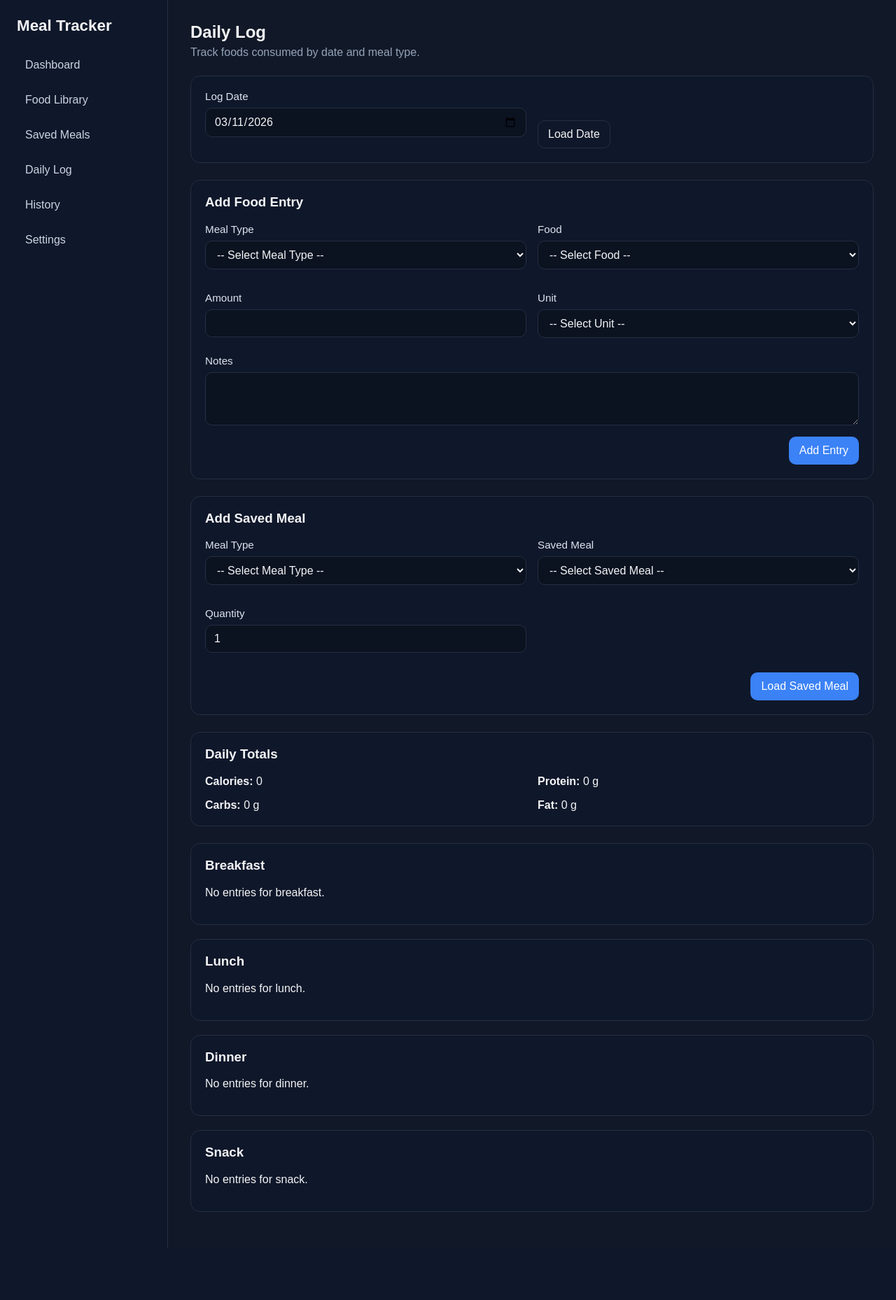
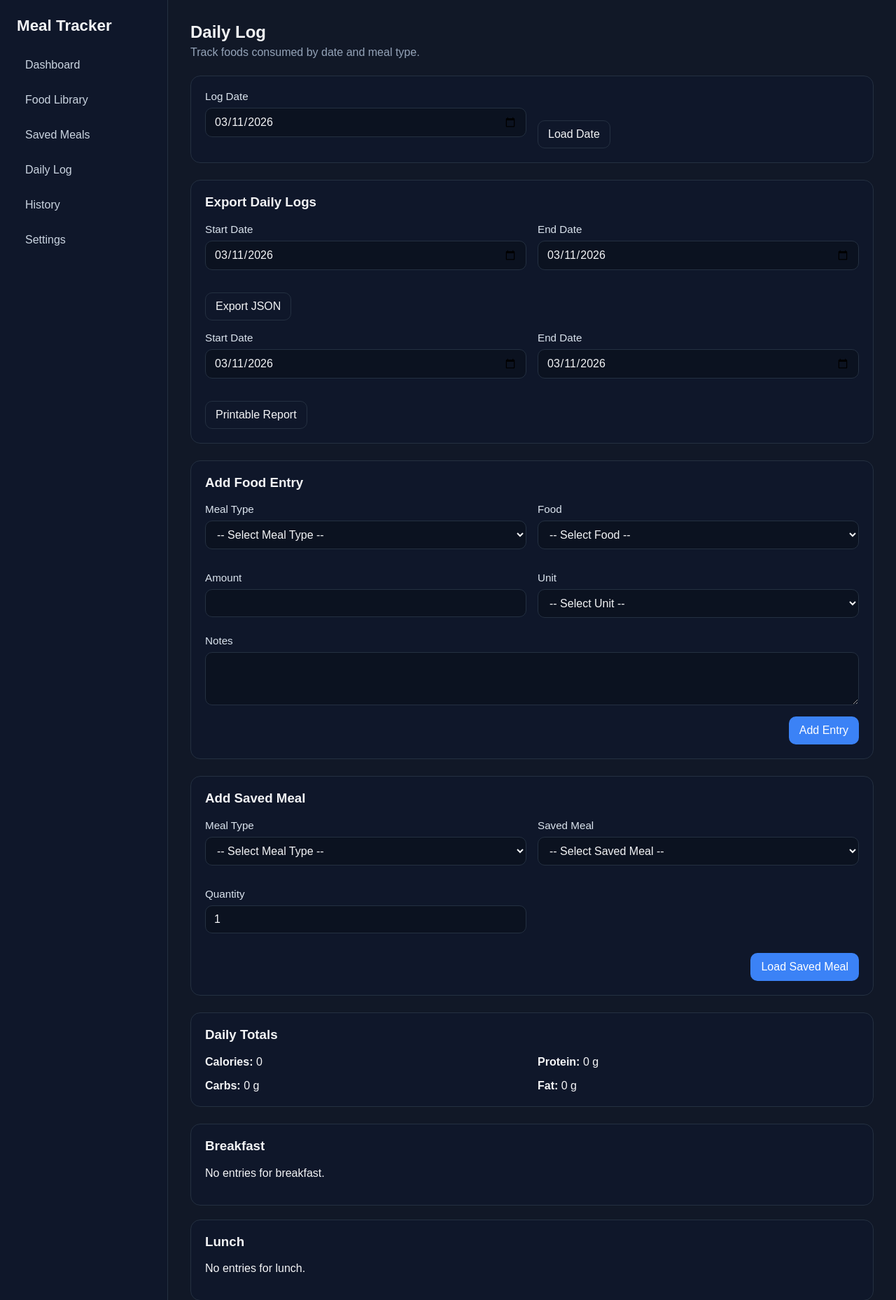
Before and after one commit to ZfId7/meal-tracker, a Flask app: page /daily-log/ in a window 1280 px wide. Shown: the top 1858 px of the page at 70% size. Before the commit the page ends 1784 px from the top, so only its background shows below. Run offline with Flask 3, Linux system fonts and the light colour scheme; data that the repository does not hold is empty.

Commit message:
V1.3 Export tools

```diff
--- a/app/daily_log/routes.py
+++ b/app/daily_log/routes.py
@@ -2,7 +2,7 @@
 
 from datetime import datetime, date
 
-from flask import flash, redirect, render_template, request, url_for
+from flask import flash, jsonify, redirect, render_template, request, url_for
 
 from app.constants import FOOD_UNITS, MEAL_TYPES
 from app.daily_log import daily_log_bp
@@ -85,6 +85,119 @@ def _render_saved_meal_preview(selected_date, meal_type, saved_meal, quantity):
         optional_foods=optional_foods,
     )
 
+def _parse_date_range():
+    entry_date_raw = (request.args.get("entry_date") or "").strip()
+    start_date_raw = (request.args.get("start_date") or "").strip()
+    end_date_raw = (request.args.get("end_date") or "").strip()
+
+    if entry_date_raw:
+        selected = _parse_date(entry_date_raw)
+        return selected, selected
+
+    start_date = _parse_date(start_date_raw) if start_date_raw else date.today()
+    end_date = _parse_date(end_date_raw) if end_date_raw else start_date
+
+    if end_date < start_date:
+        start_date, end_date = end_date, start_date
+
+    return start_date, end_date
+
+
+def _get_entries_for_range(start_date, end_date):
+    return (
+        LogEntry.query
+        .filter(LogEntry.entry_date >= start_date, LogEntry.entry_date <= end_date)
+        .order_by(
+            LogEntry.entry_date.asc(),
+            LogEntry.meal_type.asc(),
+            LogEntry.created_at.asc(),
+        )
+        .all()
+    )
+
+
+def _build_export_payload(start_date, end_date):
+    entries = _get_entries_for_range(start_date, end_date)
+
+    grouped_days = []
+    overall_totals = {
+        "calories": 0,
+        "protein_g": 0,
+        "carbs_g": 0,
+        "fat_g": 0,
+    }
+
+    current_day = None
+    current_day_bucket = None
+
+    for entry in entries:
+        if current_day != entry.entry_date:
+            if current_day_bucket is not None:
+                grouped_days.append(current_day_bucket)
+
+            current_day = entry.entry_date
+            current_day_bucket = {
+                "date": entry.entry_date.isoformat(),
+                "meals": {meal_key: [] for meal_key, _ in MEAL_TYPES},
+                "totals": {
+                    "calories": 0,
+                    "protein_g": 0,
+                    "carbs_g": 0,
+                    "fat_g": 0,
+                },
+            }
+
+        entry_data = {
+            "id": entry.id,
+            "meal_type": entry.meal_type,
+            "display_name": entry.display_name,
+            "amount": entry.amount,
+            "unit": entry.unit,
+            "calories": entry.calories,
+            "protein_g": entry.protein_g,
+            "carbs_g": entry.carbs_g,
+            "fat_g": entry.fat_g,
+            "fiber_g": entry.fiber_g,
+            "sugar_g": entry.sugar_g,
+            "sodium_mg": entry.sodium_mg,
+            "saturated_fat_g": entry.saturated_fat_g,
+            "cholesterol_mg": entry.cholesterol_mg,
+            "notes": entry.notes,
+            "entry_kind": entry.entry_kind,
+            "source_food_id": entry.source_food_id,
+            "source_saved_meal_id": entry.source_saved_meal_id,
+            "created_at": entry.created_at.isoformat() if entry.created_at else None,
+        }
+
+        current_day_bucket["meals"].setdefault(entry.meal_type, []).append(entry_data)
+
+        current_day_bucket["totals"]["calories"] += entry.calories or 0
+        current_day_bucket["totals"]["protein_g"] += entry.protein_g or 0
+        current_day_bucket["totals"]["carbs_g"] += entry.carbs_g or 0
+        current_day_bucket["totals"]["fat_g"] += entry.fat_g or 0
+
+        overall_totals["calories"] += entry.calories or 0
+        overall_totals["protein_g"] += entry.protein_g or 0
+        overall_totals["carbs_g"] += entry.carbs_g or 0
+        overall_totals["fat_g"] += entry.fat_g or 0
+
+    if current_day_bucket is not None:
+        grouped_days.append(current_day_bucket)
+
+    for day_bucket in grouped_days:
+        for key in day_bucket["totals"]:
+            day_bucket["totals"][key] = round(day_bucket["totals"][key], 2)
+
+    for key in overall_totals:
+        overall_totals[key] = round(overall_totals[key], 2)
+
+    return {
+        "start_date": start_date.isoformat(),
+        "end_date": end_date.isoformat(),
+        "meal_types": [{"value": value, "label": label} for value, label in MEAL_TYPES],
+        "days": grouped_days,
+        "overall_totals": overall_totals,
+    }
 
 @daily_log_bp.route("/", methods=["GET", "POST"])
 def index():
@@ -418,6 +531,27 @@ def load_saved_meal():
         optional_foods=optional_foods,
     )
 
+@daily_log_bp.get("/export/json")
+def export_json():
+    start_date, end_date = _parse_date_range()
+    payload = _build_export_payload(start_date, end_date)
+    return jsonify(payload)
+
+
+@daily_log_bp.get("/export/print")
+def export_print():
+    start_date, end_date = _parse_date_range()
+    payload = _build_export_payload(start_date, end_date)
+
+    return render_template(
+        "daily_log/export_print.html",
+        start_date=start_date,
+        end_date=end_date,
+        meal_types=MEAL_TYPES,
+        days=payload["days"],
+        overall_totals=payload["overall_totals"],
+    )
+
 @daily_log_bp.route("/<int:entry_id>/edit", methods=["GET", "POST"])
 def edit_entry(entry_id):
     entry = LogEntry.query.get_or_404(entry_id)
--- a/app/templates/daily_log/index.html
+++ b/app/templates/daily_log/index.html
@@ -28,6 +28,63 @@
             <button type="submit" class="btn btn-secondary">Load Date</button>
         </div>
     </form>
+
+</div>
+
+<div class="card" style="margin-bottom: 24px;">
+  <h3 style="margin-top: 0;">Export Daily Logs</h3>
+
+  <form method="GET" action="{{ url_for('daily_log_bp.export_json') }}" class="form-grid" style="align-items: end; margin-bottom: 16px;">
+    <div class="form-group">
+      <label for="json_start_date">Start Date</label>
+      <input
+        type="date"
+        id="json_start_date"
+        name="start_date"
+        value="{{ selected_date.isoformat() }}"
+      >
+    </div>
+
+    <div class="form-group">
+      <label for="json_end_date">End Date</label>
+      <input
+        type="date"
+        id="json_end_date"
+        name="end_date"
+        value="{{ selected_date.isoformat() }}"
+      >
+    </div>
+
+    <div class="form-actions" style="justify-content: flex-start; margin-top: 0;">
+      <button type="submit" class="btn btn-secondary">Export JSON</button>
+    </div>
+  </form>
+
+  <form method="GET" action="{{ url_for('daily_log_bp.export_print') }}" class="form-grid" style="align-items: end;">
+    <div class="form-group">
+      <label for="print_start_date">Start Date</label>
+      <input
+        type="date"
+        id="print_start_date"
+        name="start_date"
+        value="{{ selected_date.isoformat() }}"
+      >
+    </div>
+
+    <div class="form-group">
+      <label for="print_end_date">End Date</label>
+      <input
+        type="date"
+        id="print_end_date"
+        name="end_date"
+        value="{{ selected_date.isoformat() }}"
+      >
+    </div>
+
+    <div class="form-actions" style="justify-content: flex-start; margin-top: 0;">
+      <button type="submit" class="btn btn-secondary">Printable Report</button>
+    </div>
+  </form>
 </div>
 
 <div class="card form-card" style="margin-bottom: 24px;">
```
Also changed, not shown: app/templates/daily_log/export_print.html (added, +102 -0 lines).
